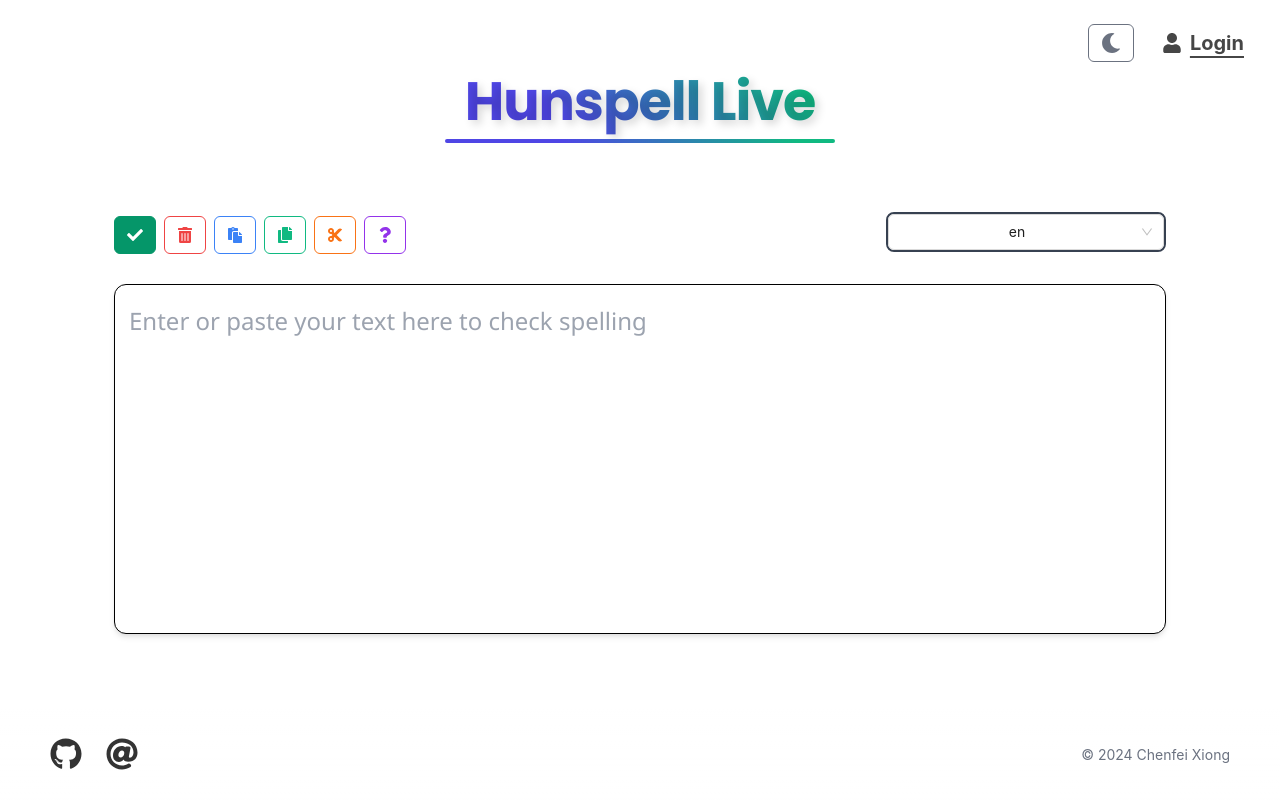
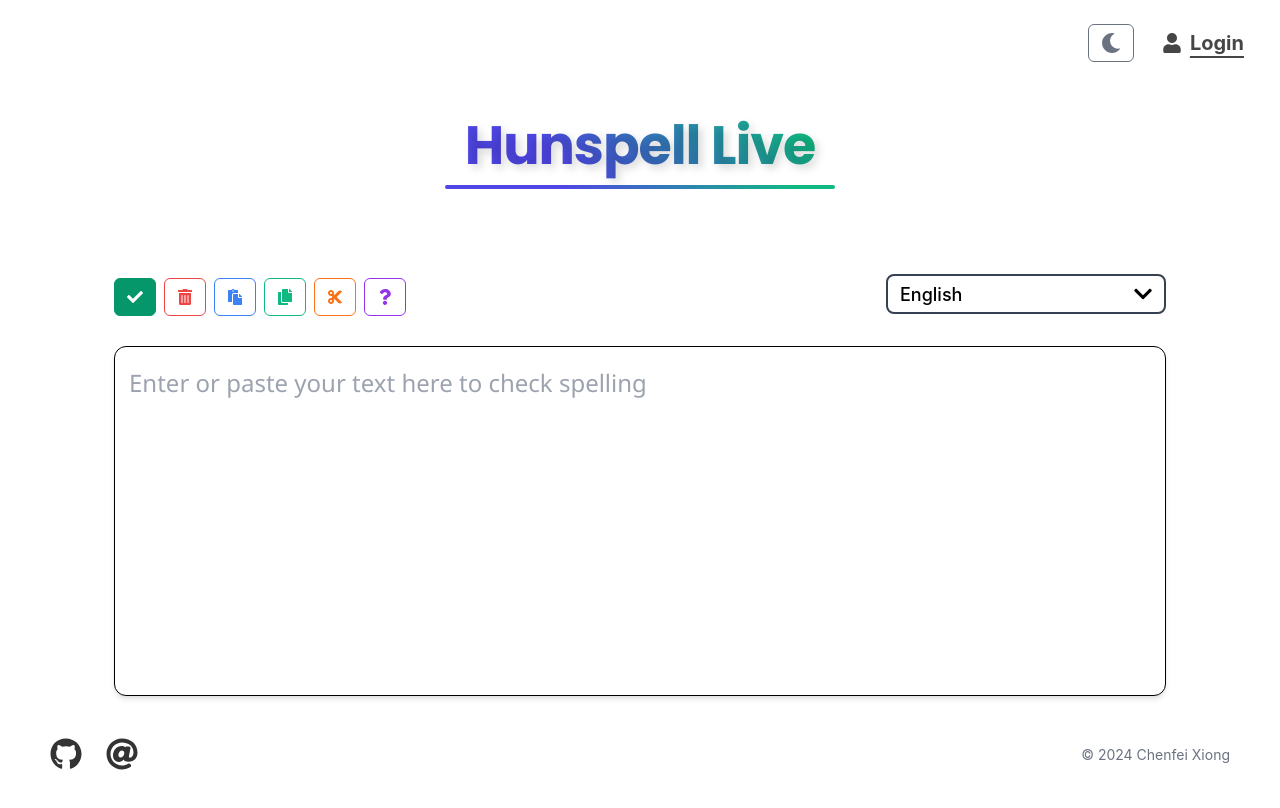
Before and after one commit to imred42/hunspell_live, a React (Vite) app in the folder hunspell_live_frontend/: page / in a window 1280 px wide. Shown: the top 808 px of the page. Built offline with nearby package versions, Linux system fonts and the light colour scheme.

Commit message:
fix dropdown button

```diff
--- a/hunspell_live_frontend/package.json
+++ b/hunspell_live_frontend/package.json
@@ -19,6 +19,7 @@
     "@emotion/styled": "^11.13.0",
     "antd": "^5.22.1",
     "axios": "^1.7.7",
+    "bootstrap": "^5.3.0",
     "framer-motion": "^11.11.9",
     "react": "^18.2.0",
     "react-dom": "^18.2.0",
--- a/hunspell_live_frontend/src/components/Dropdown.tsx
+++ b/hunspell_live_frontend/src/components/Dropdown.tsx
@@ -1,5 +1,5 @@
-import React from 'react';
-import { Select } from 'antd';
+import React, { useRef, useEffect, useState } from "react";
+import { FaChevronDown } from "react-icons/fa";
 
 interface Option {
   label: string;
@@ -13,35 +13,109 @@ interface DropdownProps {
 }
 
 const Dropdown: React.FC<DropdownProps> = ({ options, value, onChange }) => {
-  const handleChange = (selectedValue: string, option: any) => {
-    const selectedOption = options.find(opt => opt.value === selectedValue);
-    if (selectedOption) {
-      onChange(selectedOption);
+  const [isOpen, setIsOpen] = useState(false);
+  const [searchTerm, setSearchTerm] = useState("");
+  const dropdownRef = useRef<HTMLDivElement>(null);
+  const searchInputRef = useRef<HTMLInputElement>(null);
+
+  const filteredOptions = options.filter((option) =>
+    option.label.toLowerCase().includes(searchTerm.toLowerCase())
+  );
+
+  useEffect(() => {
+    const handleClickOutside = (event: MouseEvent) => {
+      if (
+        dropdownRef.current &&
+        !dropdownRef.current.contains(event.target as Node)
+      ) {
+        setIsOpen(false);
+      }
+    };
+
+    document.addEventListener("mousedown", handleClickOutside);
+    return () => document.removeEventListener("mousedown", handleClickOutside);
+  }, []);
+
+  useEffect(() => {
+    if (isOpen && searchInputRef.current) {
+      searchInputRef.current.focus();
     }
-  };
+  }, [isOpen]);
 
   return (
     <div
-      style={{ padding: '0 0 16px 0', width: '280px' }}
+      ref={dropdownRef}
+      className="dropdown"
+      style={{ padding: "0 0 16px 0", width: "280px", position: "relative" }}
       onClick={(e) => e.stopPropagation()}
     >
-      <Select
-        showSearch
-        value={value.value}
-        onChange={handleChange}
-        placeholder="Select Language"
-        optionFilterProp="children"
-        filterOption={(input, option) =>
-          (option?.label as string).toLowerCase().includes(input.toLowerCase())
-        }
-        options={options.map(option => ({
-          label: option.label,
-          value: option.value,
-        }))}
-        style={{ width: '100%', height: '40px', border: 'solid 2px #374151', borderRadius: '8px' }}
-        dropdownStyle={{ zIndex: 1001 }}
-        getPopupContainer={(trigger) => trigger.parentNode as HTMLElement}
-      />
+      <button
+        className="btn btn-light w-100 d-flex justify-content-between align-items-center"
+        type="button"
+        onClick={() => setIsOpen(!isOpen)}
+        style={{
+          height: "40px",
+          border: "2px solid #374151",
+          borderRadius: "8px",
+          backgroundColor: "white",
+          fontSize: "18px",
+          fontWeight: "500",
+        }}
+      >
+        <span>{value.label}</span>
+        <FaChevronDown
+          style={{
+            transition: "transform 0.2s",
+            transform: isOpen ? "rotate(180deg)" : "none",
+            fontSize: "18px",
+            height: "30px",
+          }}
+        />
+      </button>
+
+      {isOpen && (
+        <div
+          className="dropdown-menu show w-100"
+          style={{ maxHeight: "300px", overflow: "auto" }}
+        >
+          <div className="px-3 py-2">
+            <input
+              ref={searchInputRef}
+              type="text"
+              className="form-control"
+              placeholder="Search..."
+              value={searchTerm}
+              onChange={(e) => setSearchTerm(e.target.value)}
+              style={{
+                fontSize: "18px",
+                padding: "8px 12px",
+                height: "40px"
+              }}
+            />
+          </div>
+          {filteredOptions.map((option) => (
+            <button
+              key={option.value}
+              className="dropdown-item"
+              onClick={(e) => {
+                onChange(option, e);
+                setIsOpen(false);
+                setSearchTerm("");
+              }}
+              style={{
+                fontSize: "18px",
+                padding: "12px 16px",
+                height: "48px",
+                lineHeight: "24px",
+                display: "flex",
+                alignItems: "center"
+              }}
+            >
+              {option.label}
+            </button>
+          ))}
+        </div>
+      )}
     </div>
   );
 };
--- a/hunspell_live_frontend/src/main.tsx
+++ b/hunspell_live_frontend/src/main.tsx
@@ -3,6 +3,7 @@ import ReactDOM from "react-dom/client";
 import AppRouter from "./routes/router";
 import "react-toastify/dist/ReactToastify.css";
 import "./index.css";
+import "../node_modules/bootstrap/dist/css/bootstrap.min.css";
 
 ReactDOM.createRoot(document.getElementById("root")!).render(
   <React.StrictMode>
--- a/hunspell_live_frontend/src/pages/HomePage.tsx
+++ b/hunspell_live_frontend/src/pages/HomePage.tsx
@@ -710,8 +710,8 @@ const HomePage: React.FC = () => {
       <div className={styles.topControls}>
         {isAuthenticated ? (
           <>
+            {themeToggle}
             {userControls}
-            {themeToggle}
           </>
         ) : (
           <>
--- a/hunspell_live_frontend/src/styles/HomePage.module.css
+++ b/hunspell_live_frontend/src/styles/HomePage.module.css
@@ -254,6 +254,7 @@
     display: flex;
     gap: 10px;
     align-items: center;
+    margin-left: 10px;
   }
 
   .profileIcon {
@@ -469,6 +470,9 @@
     margin-bottom: 15px;
     position: relative;
     padding: 10px 0;
+    height: 100px;
+    margin-top: 70px;
+    margin-bottom: 40px;
   }
 
   .copyright {
--- a/hunspell_live_frontend/src/styles/HomePage.styles.ts
+++ b/hunspell_live_frontend/src/styles/HomePage.styles.ts
@@ -18,8 +18,8 @@ export const styles = {
     fontSize: "54px",
     fontWeight: "700",
     textAlign: "center",
-    marginTop: "30px",
-    marginBottom: "10px",
+    marginTop: "0",
+    marginBottom: "0",
     color: "#1a1a1a",
     letterSpacing: "-0.02em",
     fontFamily: "'Poppins', sans-serif",
--- a/hunspell_live_frontend/vite.config.ts
+++ b/hunspell_live_frontend/vite.config.ts
@@ -6,4 +6,7 @@ export default defineConfig({
   define: {
     global: 'window',
   },
+  optimizeDeps: {
+    include: ['bootstrap']
+  }
 });
```
Also changed, not shown: 2 other files (tests, documents, lock files or other folders).
